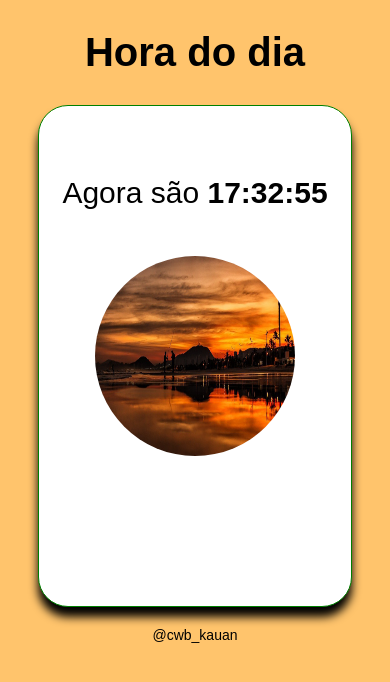
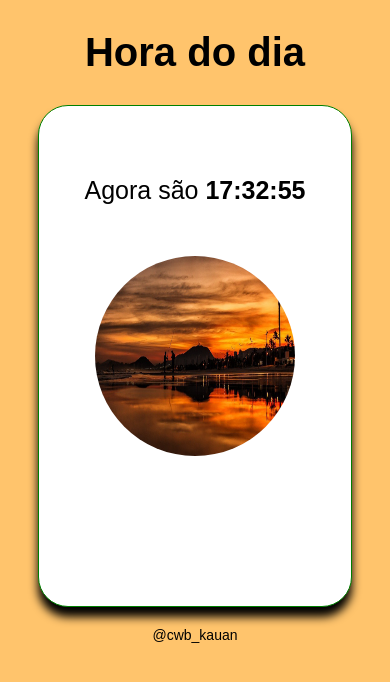
Before and after one commit to KauanValle/detector_de_horas, a plain HTML site: page index.html in a window 390 px wide. Drawn offline with Linux system fonts and the light colour scheme.

Commit message:
100% Finalizado

```diff
--- a/code/css/style.css
+++ b/code/css/style.css
@@ -57,4 +57,9 @@ body{
     align-self: center;
     border-radius: 50%;
     }
+    .paragrafo{
+        margin-top: 70px;
+        font-size: 25px;
+        position: absolute;
+    }
 }
--- a/code/js/principal.js
+++ b/code/js/principal.js
@@ -19,7 +19,7 @@ function time(){ //Intervalo de tempo em que a hora é atualizada
 //-------------------------VARIAVEIS---------------------------------------
 
     var data = new Date()
-    // var horas = 14
+    // var horas = 19
     var horas = data.getHours()
     var title = document.getElementById('title')
     var fundo = document.getElementById('body')
@@ -44,7 +44,7 @@ function time(){ //Intervalo de tempo em que a hora é atualizada
 
                 //---------------------------NOITE-----------------------------------
 
-                }else if(horas > 19 && horas <= 23){
+                }else if(horas >= 19 && horas <= 23){
                         fundo.style = 'background-color: #0c0b27;'
                         title.style = 'color: white;'
                         imgs.src = 'code/images/noite.jpg'
```
